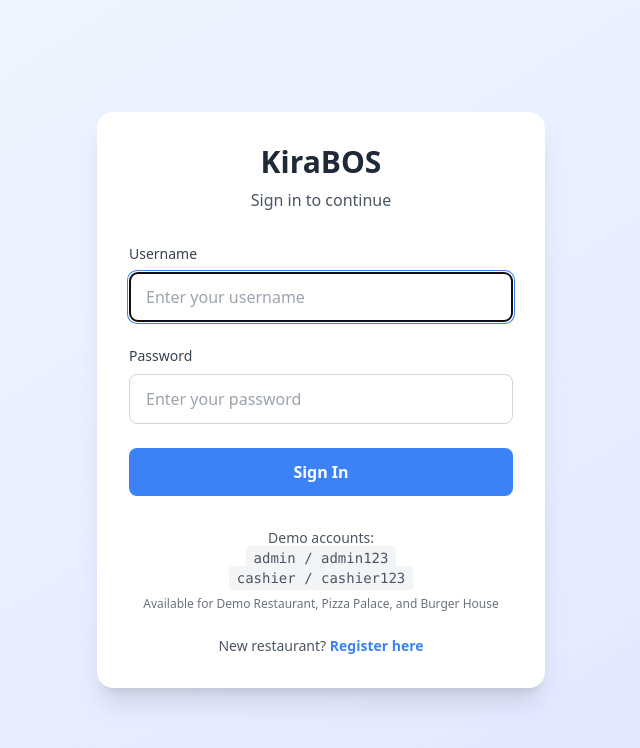
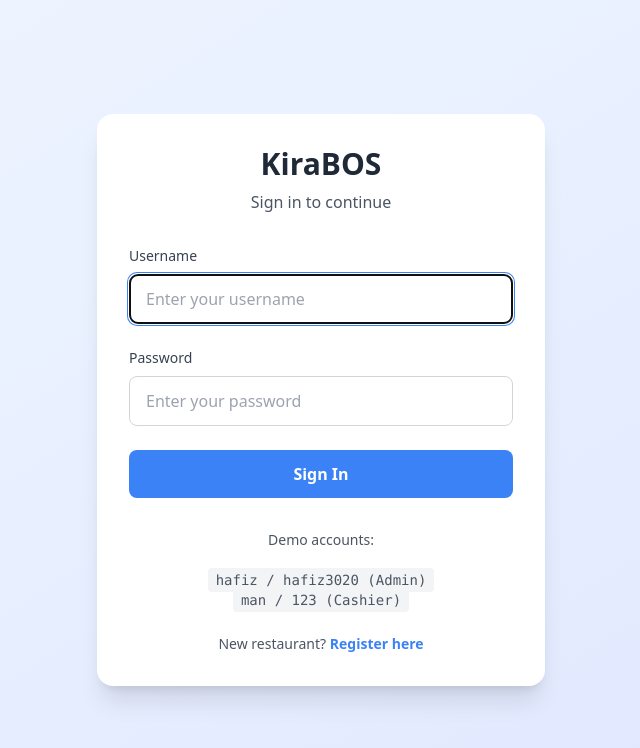
Before and after one commit to Arepis123/KiraBOSv2, a PHP site: page /login.php in a window 1280 px wide. Shown: the top 748 px of the page, without its empty margins (319-959 px from the left). Run offline with PHP 8.4, Linux system fonts and the light colour scheme; some libraries are stand-ins or nearby versions.

Commit message:
Update login.php

```diff
--- a/login.php
+++ b/login.php
@@ -176,10 +176,10 @@ if ($_POST) {
 
         <div class="mt-8 text-center">
             <p class="text-sm text-gray-600">
-                Demo accounts:<br>
-                <span class="font-mono bg-gray-100 px-2 py-1 rounded">admin / admin123</span><br>
-                <span class="font-mono bg-gray-100 px-2 py-1 rounded">cashier / cashier123</span><br>
-                <span class="text-xs text-gray-500 mt-2 block">Available for Demo Restaurant, Pizza Palace, and Burger House</span>
+                Demo accounts:<br><br>
+                <span class="font-mono bg-gray-100 px-2 py-1 rounded">hafiz / hafiz3020  (Admin)</span><br>
+                <span class="font-mono bg-gray-100 px-2 py-1 rounded">man / 123 (Cashier)</span><br>
+                <!-- <span class="text-xs text-gray-500 mt-2 block">Available for Demo Restaurant, Pizza Palace, and Burger House</span> -->
             </p>
         </div>
 
```
